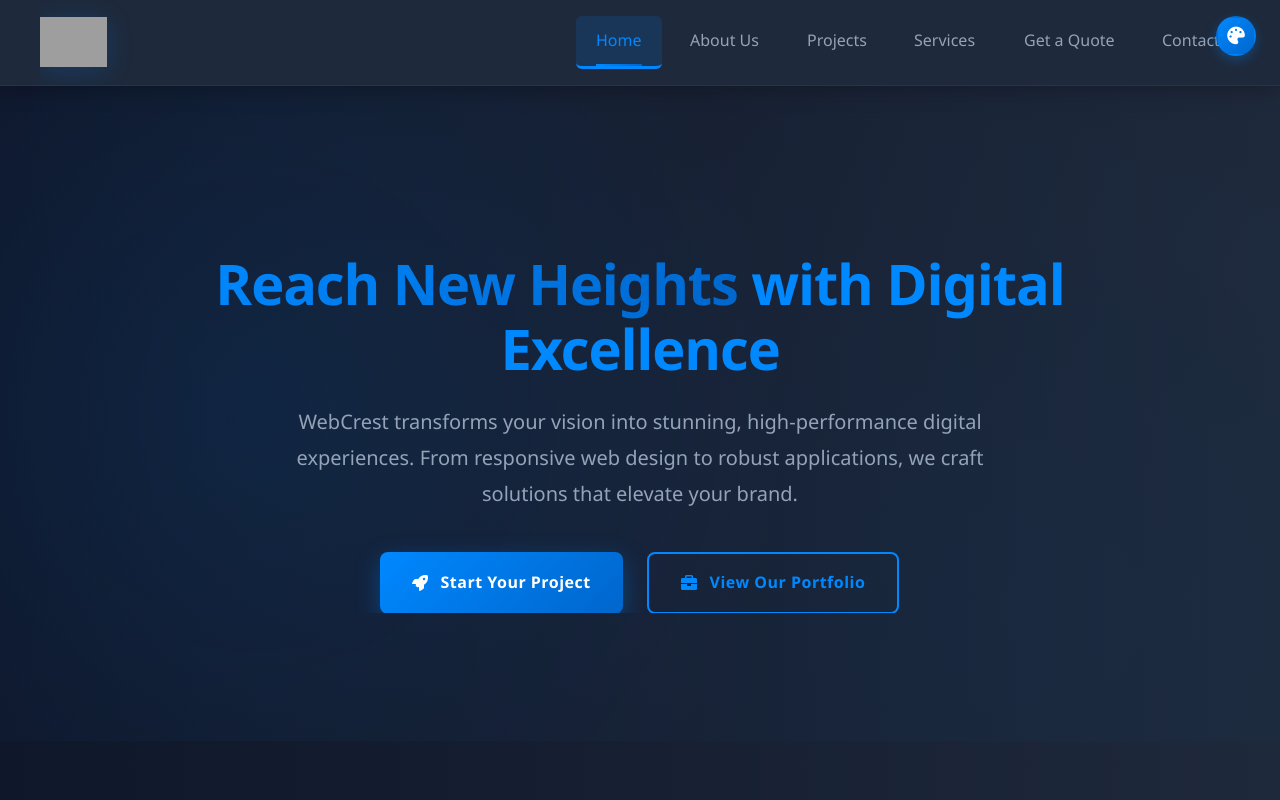
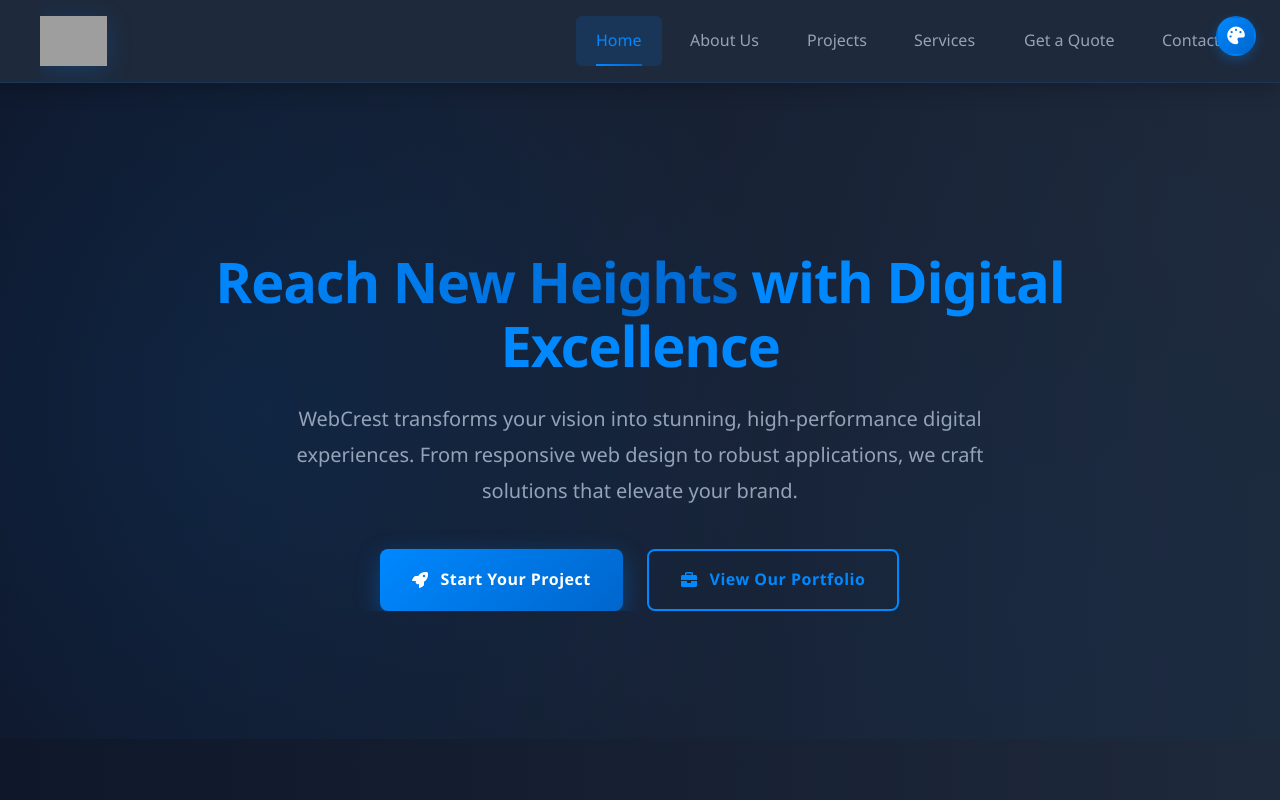
Before and after one commit to OkaforDavis/WebCrest, a plain HTML site: page index.html in a window 1280 px wide. Shown: the top 800 px of the page. Drawn offline with nearby package versions, Linux system fonts and the light colour scheme; some packages are replaced by stand-ins of ours; no server answers; grey boxes are pictures that could not be loaded; a script that the page names is missing.

Commit message:
Remove duplicate border-bottom from nav-link.active

```diff
--- a/style.css
+++ b/style.css
@@ -1243,7 +1243,6 @@ body {
 }
 .nav-link.active {
   color: var(--text-color-link);
-  border-bottom: 3px solid var(--text-color-link);
   background-color: rgba(0, 136, 255, 0.15);
 }
 
```
